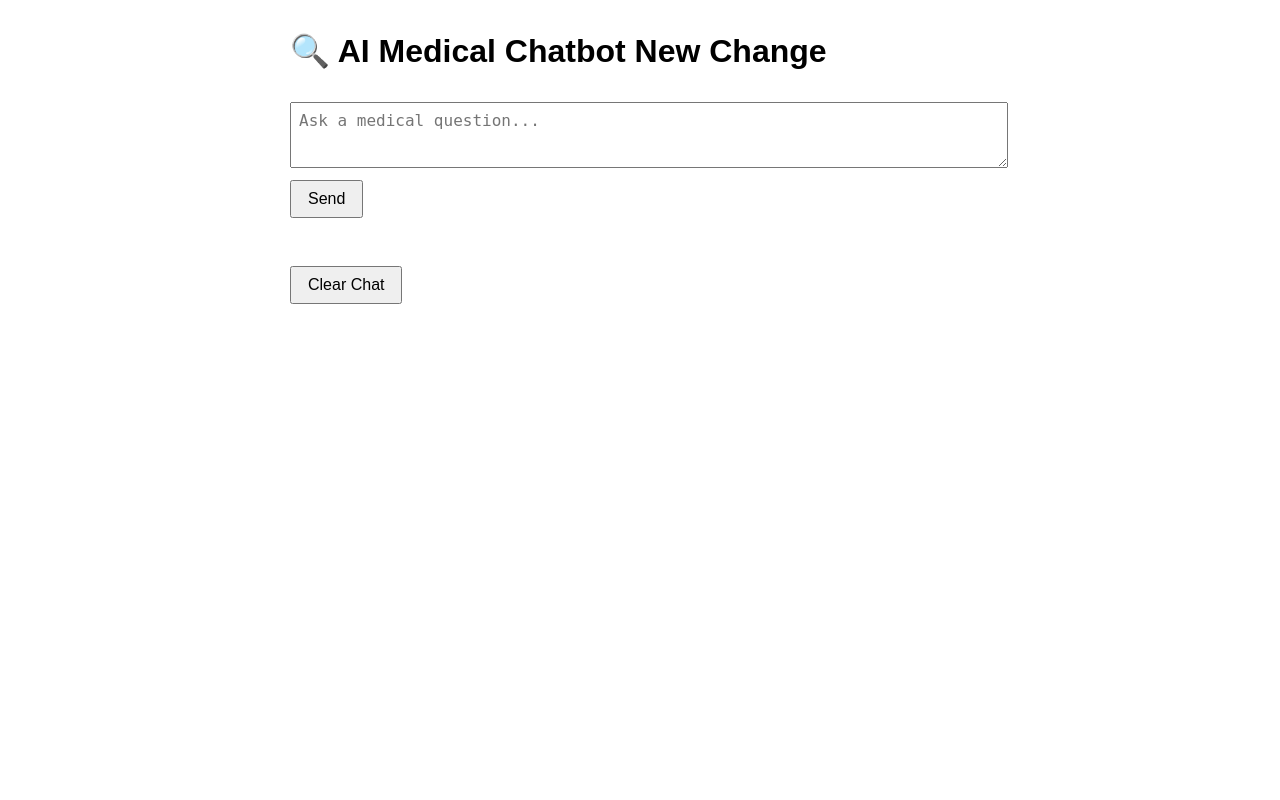
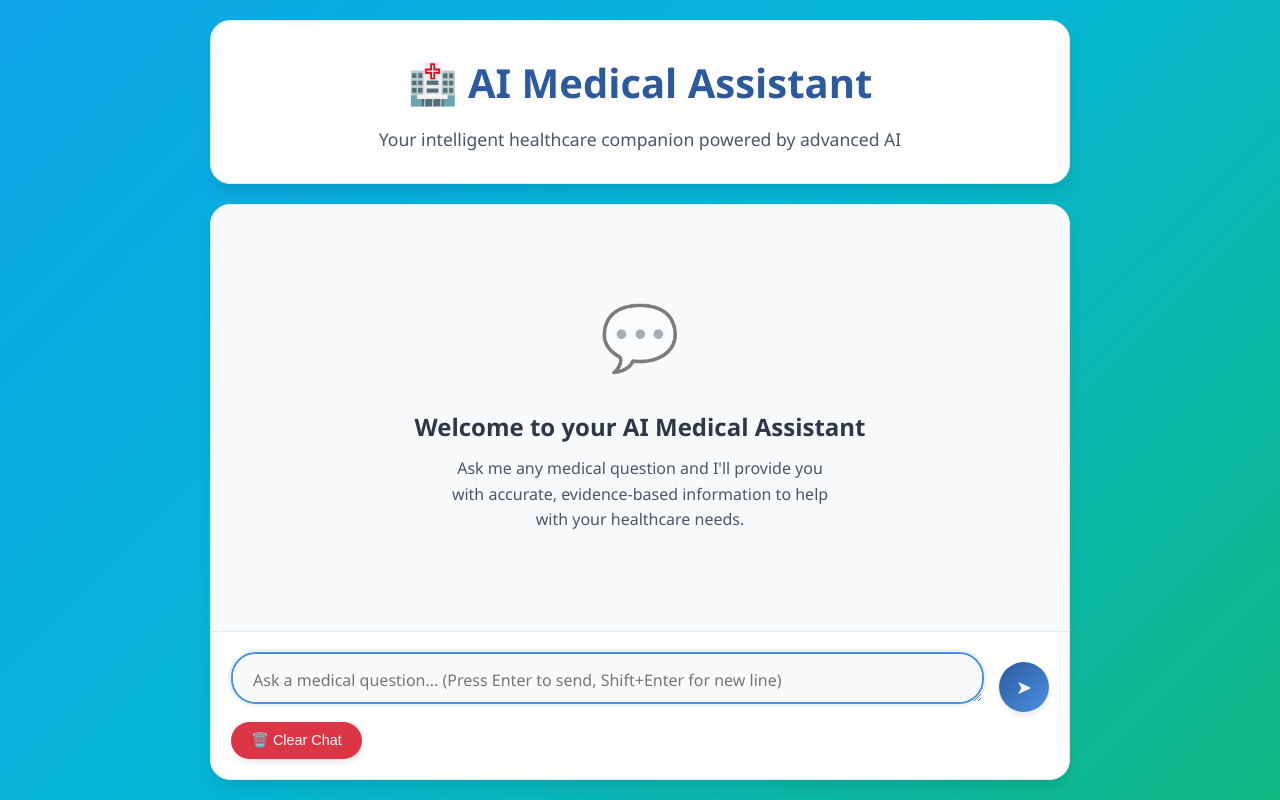
Before and after one commit to nasim-raj-laskar/MedRAG-Pipeline, a Flask app: page / in a window 1280 px wide. Run offline with Flask 3, Linux system fonts and the light colour scheme.

Commit message:
WebAPP Updated

```diff
--- a/app/application.py
+++ b/app/application.py
@@ -27,9 +27,10 @@ def index():
         user_input = request.form.get("prompt")
 
         if user_input:
-            messages=session["messages"]
+            messages = list(session["messages"])
             messages.append({"role": "user", "content": user_input})
-            session["messages"]=messages
+            session["messages"] = messages
+            session.modified = True
 
             try:
                 qa_chain=create_qa_chain()
@@ -39,7 +40,8 @@ def index():
                 result=response.get("result","No response")
 
                 messages.append({"role": "assistant", "content": result})
-                session["messages"]=messages
+                session["messages"] = messages
+                session.modified = True
 
             except Exception as e:
                 error_msg=f"Error: {str(e)}"
@@ -48,7 +50,7 @@ def index():
         return redirect(url_for("index"))
     return render_template("index.html" , messages=session.get("messages" , []))
 
-@app.route("/clear", methods=["POST"])
+@app.route("/clear", methods=["GET", "POST"])
 def clear():
     session.pop("messages", None)
     return redirect(url_for("index"))
--- /dev/null
+++ b/app/static/css/style.css
@@ -0,0 +1,330 @@
+/* Medical RAG Bot - Enhanced Styling */
+:root {
+    --primary-color: #2c5aa0;
+    --secondary-color: #4a90e2;
+    --accent-color: #00a86b;
+    --background-color: #f8fafc;
+    --card-background: #ffffff;
+    --text-primary: #2d3748;
+    --text-secondary: #4a5568;
+    --border-color: #e2e8f0;
+    --user-message: #e3f2fd;
+    --assistant-message: #f1f8e9;
+    --shadow: 0 4px 6px -1px rgba(0, 0, 0, 0.1);
+    --shadow-lg: 0 10px 15px -3px rgba(0, 0, 0, 0.1);
+}
+
+* {
+    margin: 0;
+    padding: 0;
+    box-sizing: border-box;
+}
+
+body {
+    font-family: 'Segoe UI', Tahoma, Geneva, Verdana, sans-serif;
+    background: linear-gradient(135deg, #0ea5e9 0%, #06b6d4 50%, #10b981 100%);
+    min-height: 100vh;
+    color: var(--text-primary);
+    line-height: 1.6;
+}
+
+.container {
+    max-width: 900px;
+    margin: 0 auto;
+    padding: 20px;
+    min-height: 100vh;
+    display: flex;
+    flex-direction: column;
+}
+
+.header {
+    background: var(--card-background);
+    border-radius: 20px;
+    padding: 30px;
+    margin-bottom: 20px;
+    box-shadow: var(--shadow-lg);
+    text-align: center;
+    border: 1px solid var(--border-color);
+}
+
+.header h1 {
+    color: var(--primary-color);
+    font-size: 2.5rem;
+    font-weight: 700;
+    margin-bottom: 10px;
+    display: flex;
+    align-items: center;
+    justify-content: center;
+    gap: 15px;
+}
+
+.header .subtitle {
+    color: var(--text-secondary);
+    font-size: 1.1rem;
+    font-weight: 400;
+}
+
+.chat-container {
+    background: var(--card-background);
+    border-radius: 20px;
+    box-shadow: var(--shadow-lg);
+    flex: 1;
+    display: flex;
+    flex-direction: column;
+    overflow: hidden;
+    border: 1px solid var(--border-color);
+}
+
+.chat-messages {
+    flex: 1;
+    padding: 20px;
+    overflow-y: auto;
+    max-height: 500px;
+    background: var(--background-color);
+}
+
+.message {
+    margin-bottom: 20px;
+    animation: fadeInUp 0.3s ease-out;
+}
+
+.message-content {
+    max-width: 80%;
+    padding: 15px 20px;
+    border-radius: 18px;
+    position: relative;
+    word-wrap: break-word;
+    box-shadow: var(--shadow);
+}
+
+.message.user {
+    display: flex;
+    justify-content: flex-end;
+}
+
+.message.user .message-content {
+    background: var(--user-message);
+    border: 1px solid #bbdefb;
+    border-bottom-right-radius: 5px;
+}
+
+.message.assistant {
+    display: flex;
+    justify-content: flex-start;
+}
+
+.message.assistant .message-content {
+    background: var(--assistant-message);
+    border: 1px solid #c8e6c9;
+    border-bottom-left-radius: 5px;
+}
+
+.message-header {
+    font-weight: 600;
+    font-size: 0.9rem;
+    margin-bottom: 8px;
+    display: flex;
+    align-items: center;
+    gap: 8px;
+}
+
+.message.user .message-header {
+    color: var(--primary-color);
+}
+
+.message.assistant .message-header {
+    color: var(--accent-color);
+}
+
+.message-text {
+    font-size: 1rem;
+    line-height: 1.5;
+}
+
+.input-section {
+    padding: 20px;
+    background: var(--card-background);
+    border-top: 1px solid var(--border-color);
+}
+
+.input-form {
+    display: flex;
+    gap: 15px;
+    align-items: flex-end;
+}
+
+.input-wrapper {
+    flex: 1;
+    position: relative;
+}
+
+.input-field {
+    width: 100%;
+    min-height: 50px;
+    max-height: 120px;
+    padding: 15px 20px;
+    border: 2px solid var(--border-color);
+    border-radius: 25px;
+    font-size: 1rem;
+    font-family: inherit;
+    resize: vertical;
+    transition: all 0.3s ease;
+    background: var(--background-color);
+}
+
+.input-field:focus {
+    outline: none;
+    border-color: var(--secondary-color);
+    box-shadow: 0 0 0 3px rgba(74, 144, 226, 0.1);
+}
+
+.send-button {
+    background: linear-gradient(135deg, var(--primary-color), var(--secondary-color));
+    color: white;
+    border: none;
+    border-radius: 50%;
+    width: 50px;
+    height: 50px;
+    cursor: pointer;
+    transition: all 0.3s ease;
+    display: flex;
+    align-items: center;
+    justify-content: center;
+    font-size: 1.2rem;
+    box-shadow: var(--shadow);
+}
+
+.send-button:hover {
+    transform: translateY(-2px);
+    box-shadow: var(--shadow-lg);
+}
+
+.send-button:active {
+    transform: translateY(0);
+}
+
+.clear-button {
+    background: #dc3545;
+    color: white;
+    border: none;
+    border-radius: 25px;
+    padding: 10px 20px;
+    cursor: pointer;
+    font-size: 0.9rem;
+    transition: all 0.3s ease;
+    margin-top: 10px;
+    box-shadow: var(--shadow);
+}
+
+.clear-button:hover {
+    background: #c82333;
+    transform: translateY(-1px);
+}
+
+.error-message {
+    background: #fee;
+    color: #c53030;
+    padding: 15px 20px;
+    border-radius: 10px;
+    margin-bottom: 20px;
+    border: 1px solid #fed7d7;
+    display: flex;
+    align-items: center;
+    gap: 10px;
+}
+
+.empty-state {
+    text-align: center;
+    padding: 60px 20px;
+    color: var(--text-secondary);
+}
+
+.empty-state-icon {
+    font-size: 4rem;
+    margin-bottom: 20px;
+    opacity: 0.5;
+}
+
+.empty-state h3 {
+    font-size: 1.5rem;
+    margin-bottom: 10px;
+    color: var(--text-primary);
+}
+
+.empty-state p {
+    font-size: 1rem;
+    max-width: 400px;
+    margin: 0 auto;
+}
+
+/* Animations */
+@keyframes fadeInUp {
+    from {
+        opacity: 0;
+        transform: translateY(20px);
+    }
+    to {
+        opacity: 1;
+        transform: translateY(0);
+    }
+}
+
+/* Scrollbar Styling */
+.chat-messages::-webkit-scrollbar {
+    width: 6px;
+}
+
+.chat-messages::-webkit-scrollbar-track {
+    background: var(--background-color);
+}
+
+.chat-messages::-webkit-scrollbar-thumb {
+    background: var(--border-color);
+    border-radius: 3px;
+}
+
+.chat-messages::-webkit-scrollbar-thumb:hover {
+    background: var(--text-secondary);
+}
+
+/* Responsive Design */
+@media (max-width: 768px) {
+    .container {
+        padding: 10px;
+    }
+
+    .header {
+        padding: 20px;
+        margin-bottom: 15px;
+    }
+
+    .header h1 {
+        font-size: 2rem;
+    }
+
+    .message-content {
+        max-width: 90%;
+    }
+
+    .input-form {
+        flex-direction: column;
+        gap: 10px;
+    }
+
+    .send-button {
+        align-self: flex-end;
+    }
+}
+
+@media (max-width: 480px) {
+    .header h1 {
+        font-size: 1.8rem;
+        flex-direction: column;
+        gap: 10px;
+    }
+
+    .message-content {
+        max-width: 95%;
+        padding: 12px 15px;
+    }
+}
--- /dev/null
+++ b/app/static/js/script.js
@@ -0,0 +1,42 @@
+// Medical RAG Bot - Enhanced JavaScript
+document.addEventListener('DOMContentLoaded', function() {
+    const chatMessages = document.getElementById('chat-messages');
+    const inputField = document.getElementById('prompt');
+    const sendButton = document.getElementById('send-button');
+    const form = document.getElementById('chat-form');
+
+    // Auto-scroll to bottom of chat
+    function scrollToBottom() {
+        if (chatMessages) {
+            chatMessages.scrollTop = chatMessages.scrollHeight;
+        }
+    }
+
+    // Auto-resize textarea
+    function autoResize() {
+        inputField.style.height = 'auto';
+        inputField.style.height = Math.min(inputField.scrollHeight, 120) + 'px';
+    }
+
+    // Event listeners
+    if (inputField) {
+        inputField.addEventListener('input', autoResize);
+        inputField.addEventListener('keydown', function(e) {
+            if (e.key === 'Enter' && !e.shiftKey) {
+                e.preventDefault();
+                form.submit();
+            }
+        });
+
+        // Initial resize
+        autoResize();
+    }
+
+    // Initial scroll to bottom
+    scrollToBottom();
+
+    // Focus input field on load
+    if (inputField) {
+        inputField.focus();
+    }
+});
--- a/app/templates/index.html
+++ b/app/templates/index.html
@@ -1,47 +1,84 @@
 <!DOCTYPE html>
 <html lang="en">
 <head>
-    <meta charset="UTF-8" />
-    <title>🔍 AI Medical Chatbot</title>
-    <style>
-        body { font-family: Arial, sans-serif; margin: 2rem; }
-        .chat-container { max-width: 700px; margin: 0 auto; }
-        .message { margin-bottom: 1rem; padding: 0.75rem; border-radius: 10px; }
-        .user { background-color: #d1e7ff; text-align: right; }
-        .assistant { background-color: #f1f1f1; text-align: left; }
-        form { margin-top: 2rem; }
-        textarea { width: 100%; height: 3rem; padding: 0.5rem; font-size: 1rem; }
-        button { padding: 0.5rem 1rem; font-size: 1rem; margin-top: 0.5rem; }
-        .error { color: red; }
-        .clear-btn { margin-top: 1rem; }
-    </style>
+    <meta charset="UTF-8">
+    <meta name="viewport" content="width=device-width, initial-scale=1.0">
+    <title>🏥 AI Medical Assistant</title>
+    <link rel="stylesheet" href="{{ url_for('static', filename='css/style.css') }}">
 </head>
 <body>
+    <div class="container">
+        <!-- Header Section -->
+        <div class="header">
+            <h1>
+                🏥 AI Medical Assistant
+            </h1>
+            <p class="subtitle">Your intelligent healthcare companion powered by advanced AI</p>
+        </div>
+
+        <!-- Chat Container -->
         <div class="chat-container">
-        <h1>🔍 AI Medical Chatbot New Change</h1>
-
+            <!-- Error Message -->
             {% if error %}
-            <p class="error">{{ error }}</p>
+                <div class="error-message">
+                    ⚠️ {{ error }}
+                </div>
             {% endif %}
 
-        <div id="chat-box">
+            <!-- Chat Messages -->
+            <div class="chat-messages" id="chat-messages">
+                {% if messages %}
                     {% for msg in messages %}
                         <div class="message {{ msg.role }}">
-                    <strong>{{ msg.role|capitalize }}:</strong><br />
-                    {{ msg.content | nl2br | safe  }}
+                            <div class="message-content">
+                                <div class="message-header">
+                                    {% if msg.role == 'user' %}
+                                        👤 You
+                                    {% else %}
+                                        🏥 Medical Assistant
+                                    {% endif %}
+                                </div>
+                                <div class="message-text">
+                                    {{ msg.content | nl2br | safe }}
+                                </div>
+                            </div>
                         </div>
                     {% endfor %}
+                {% else %}
+                    <div class="empty-state">
+                        <div class="empty-state-icon">💬</div>
+                        <h3>Welcome to your AI Medical Assistant</h3>
+                        <p>Ask me any medical question and I'll provide you with accurate, evidence-based information to help with your healthcare needs.</p>
+                    </div>
+                {% endif %}
             </div>
 
-        <form method="post" action="{{ url_for('index') }}">
-            <textarea name="prompt" placeholder="Ask a medical question..." required></textarea>
-            <br />
-            <button type="submit">Send</button>
+            <!-- Input Section -->
+            <div class="input-section">
+                <form method="post" action="{{ url_for('index') }}" id="chat-form">
+                    <div class="input-form">
+                        <div class="input-wrapper">
+                            <textarea
+                                name="prompt"
+                                id="prompt"
+                                class="input-field"
+                                placeholder="Ask a medical question... (Press Enter to send, Shift+Enter for new line)"
+                                required
+                                rows="1"></textarea>
+                        </div>
+                        <button type="submit" class="send-button" id="send-button">
+                            ➤
+                        </button>
+                    </div>
                 </form>
 
-        <form method="get" action="{{ url_for('clear') }}">
-            <button type="submit" class="clear-btn">Clear Chat</button>
+                <form method="post" action="{{ url_for('clear') }}" style="display: inline;">
+                    <button type="submit" class="clear-button">🗑️ Clear Chat</button>
                 </form>
             </div>
+        </div>
+    </div>
+
+    <script src="{{ url_for('static', filename='js/script.js') }}"></script>
 </body>
 </html>
```
Lines whose indentation alone changed are shown as unchanged.
